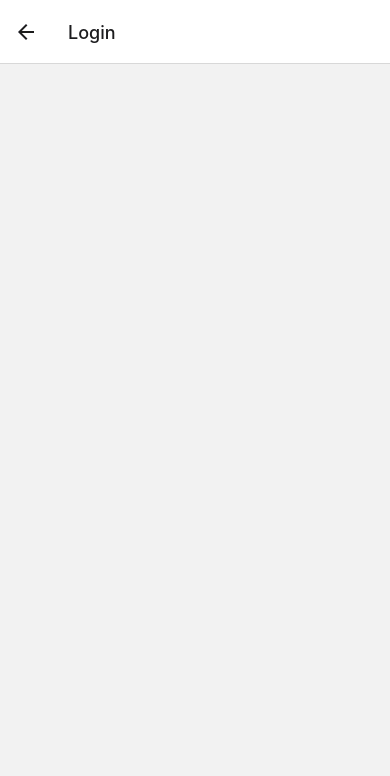
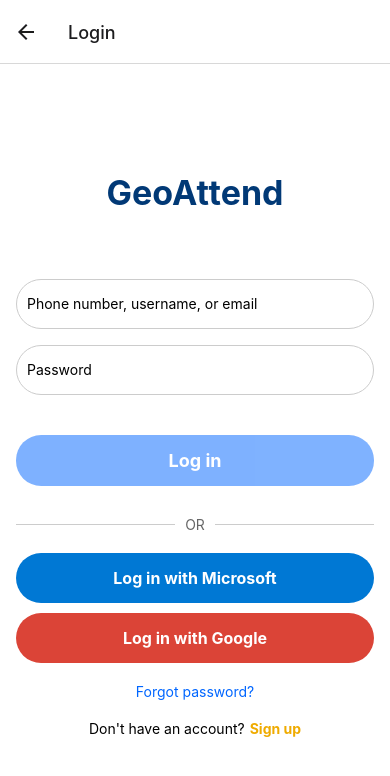
Before and after one commit to ThuNguyen-198/GeoAttend, a React Native app: screen /Login in a window 390 px wide. Shown: the top 776 px of the page. Built offline with nearby package versions, Linux system fonts and the light colour scheme.

Commit message:
add login and register screen

```diff
--- a/Components/LoginScreen.js
+++ b/Components/LoginScreen.js
@@ -1 +1,201 @@
-export default function LoginScreen() {}
+import React, { useState } from "react";
+import {
+  View,
+  Text,
+  TextInput,
+  StyleSheet,
+  Alert,
+  TouchableWithoutFeedback,
+  Keyboard,
+  TouchableOpacity,
+} from "react-native";
+
+const LoginScreen = ({ navigation }) => {
+  const [email, setEmail] = useState("");
+  const [password, setPassword] = useState("");
+
+  const isFormValid = email && password;
+  const handleLogin = () => {
+    if (isFormValid) {
+      Alert.alert("Login Successful", `Welcome, ${email}`);
+    } else {
+      Alert.alert("Error", "Please enter both email and password");
+    }
+  };
+
+  const handleMicrosoftLogin = () => {
+    Alert.alert("Login with Microsoft", "Microsoft login functionality");
+  };
+
+  const handleGoogleLogin = () => {
+    Alert.alert("Login with Google", "Google login functionality");
+  };
+
+  return (
+    <TouchableWithoutFeedback onPress={() => Keyboard.dismiss()}>
+      <View style={styles.container}>
+        <Text style={styles.title}>GeoAttend</Text>
+
+        <TextInput
+          style={styles.input}
+          placeholder="Phone number, username, or email"
+          keyboardType="email-address"
+          value={email}
+          onChangeText={setEmail}
+        />
+
+        <TextInput
+          style={styles.input}
+          placeholder="Password"
+          secureTextEntry
+          value={password}
+          onChangeText={setPassword}
+        />
+
+        <TouchableOpacity
+          style={[styles.button, isFormValid ? null : styles.buttonDisabled]}
+          onPress={handleLogin}
+          disabled={!isFormValid}
+        >
+          <Text style={styles.buttonText}>Log in</Text>
+        </TouchableOpacity>
+
+        {/* Line separator with "OR" */}
+        <View style={styles.separatorContainer}>
+          <View style={styles.line} />
+          <Text style={styles.orText}>OR</Text>
+          <View style={styles.line} />
+        </View>
+
+        {/* Microsoft login button */}
+        <TouchableOpacity
+          style={styles.microsoftButton}
+          onPress={handleMicrosoftLogin}
+        >
+          <Text style={styles.microsoftButtonText}>Log in with Microsoft</Text>
+        </TouchableOpacity>
+
+        {/* Google login button */}
+        <TouchableOpacity
+          style={styles.googleButton}
+          onPress={handleGoogleLogin}
+        >
+          <Text style={styles.googleButtonText}>Log in with Google</Text>
+        </TouchableOpacity>
+
+        <TouchableOpacity onPress={() => navigation.navigate("ForgotPassword")}>
+          <Text style={styles.forgotPasswordText}>Forgot password?</Text>
+        </TouchableOpacity>
+
+        <View style={styles.signupContainer}>
+          <Text>Don't have an account?</Text>
+          <Text
+            style={styles.signupText}
+            onPress={() => navigation.navigate("Register")}
+          >
+            Sign up
+          </Text>
+        </View>
+      </View>
+    </TouchableWithoutFeedback>
+  );
+};
+
+const styles = StyleSheet.create({
+  container: {
+    flex: 1,
+    justifyContent: "center",
+    padding: 16,
+    backgroundColor: "#fff",
+  },
+  title: {
+    fontSize: 34,
+    fontWeight: "bold",
+    marginBottom: 66,
+    textAlign: "center",
+    color: "#013976",
+  },
+  input: {
+    height: 50,
+    borderColor: "#ccc",
+    borderWidth: 1,
+    marginBottom: 16,
+    paddingHorizontal: 10,
+    borderRadius: 25,
+  },
+  button: {
+    backgroundColor: "#0066FF",
+    paddingVertical: 15,
+    borderRadius: 25,
+    marginBottom: 10,
+    marginTop: 24,
+    alignItems: "center",
+  },
+  buttonText: {
+    color: "white",
+    fontSize: 18,
+    fontWeight: "bold",
+  },
+  buttonDisabled: {
+    backgroundColor: "#0066FF",
+    opacity: 0.5,
+  },
+  // Line separator styles
+  separatorContainer: {
+    flexDirection: "row",
+    alignItems: "center",
+    marginVertical: 20,
+  },
+  line: {
+    flex: 1,
+    height: 1,
+    backgroundColor: "#ccc",
+  },
+  orText: {
+    marginHorizontal: 10,
+    fontSize: 14,
+    color: "#666",
+  },
+
+  microsoftButton: {
+    backgroundColor: "#0078D4",
+    paddingVertical: 15,
+    borderRadius: 25,
+    marginBottom: 10,
+    alignItems: "center",
+  },
+  microsoftButtonText: {
+    color: "white",
+    fontSize: 16,
+    fontWeight: "bold",
+  },
+
+  googleButton: {
+    backgroundColor: "#DB4437",
+    paddingVertical: 15,
+    borderRadius: 25,
+    marginBottom: 20,
+    alignItems: "center",
+  },
+  googleButtonText: {
+    color: "white",
+    fontSize: 16,
+    fontWeight: "bold",
+  },
+  forgotPasswordText: {
+    color: "#0066FF",
+    textAlign: "center",
+    marginBottom: 20,
+  },
+  signupContainer: {
+    flexDirection: "row",
+    justifyContent: "center",
+  },
+  signupText: {
+    color: "#EFAB00",
+    marginLeft: 5,
+    fontWeight: "bold",
+  },
+});
+
+export default LoginScreen;
--- a/Components/RegisterScreen.js
+++ b/Components/RegisterScreen.js
@@ -1 +1,129 @@
-export default function RegisterScreen() {}
+import React, { useState } from "react";
+import {
+  View,
+  Text,
+  TextInput,
+  StyleSheet,
+  Alert,
+  TouchableWithoutFeedback,
+  Keyboard,
+  TouchableOpacity,
+} from "react-native";
+
+const RegisterScreen = ({ navigation }) => {
+  const [name, setName] = useState("");
+  const [email, setEmail] = useState("");
+  const [password, setPassword] = useState("");
+
+  const isFormValid = name && email && password;
+
+  const handleRegister = () => {
+    if (isFormValid) {
+      Alert.alert("Registration Successful", `Welcome, ${name}`);
+    } else {
+      Alert.alert("Error", "Please fill out all fields");
+    }
+  };
+
+  return (
+    <TouchableWithoutFeedback onPress={() => Keyboard.dismiss()}>
+      <View style={styles.container}>
+        <Text style={styles.title}>GeoAttend</Text>
+
+        <TextInput
+          style={styles.input}
+          placeholder="Name"
+          value={name}
+          onChangeText={setName}
+        />
+
+        <TextInput
+          style={styles.input}
+          placeholder="Email"
+          keyboardType="email-address"
+          value={email}
+          onChangeText={setEmail}
+        />
+
+        <TextInput
+          style={styles.input}
+          placeholder="Password"
+          secureTextEntry
+          value={password}
+          onChangeText={setPassword}
+        />
+
+        <TouchableOpacity
+          style={[styles.button, isFormValid ? null : styles.buttonDisabled]}
+          onPress={handleRegister}
+          disabled={!isFormValid}
+        >
+          <Text style={styles.buttonText}>Register</Text>
+        </TouchableOpacity>
+
+        <View style={styles.loginContainer}>
+          <Text>Already have an account?</Text>
+          <Text
+            style={styles.loginText}
+            onPress={() => navigation.navigate("Login")}
+          >
+            Log in
+          </Text>
+        </View>
+      </View>
+    </TouchableWithoutFeedback>
+  );
+};
+
+const styles = StyleSheet.create({
+  container: {
+    flex: 1,
+    justifyContent: "center",
+    padding: 16,
+    backgroundColor: "#fff",
+  },
+  title: {
+    fontSize: 34,
+    fontWeight: "bold",
+    marginBottom: 66,
+    textAlign: "center",
+    color: "#013976",
+  },
+  input: {
+    height: 50,
+    borderColor: "#ccc",
+    borderWidth: 1,
+    marginBottom: 16,
+    paddingHorizontal: 10,
+    borderRadius: 25,
+  },
+  loginContainer: {
+    marginTop: 20,
+    flexDirection: "row",
+    justifyContent: "center",
+  },
+  button: {
+    backgroundColor: "#0066FF",
+    paddingVertical: 15,
+    borderRadius: 25,
+    marginBottom: 10,
+    marginTop: 24,
+    alignItems: "center",
+  },
+  buttonText: {
+    color: "white",
+    fontSize: 18,
+    fontWeight: "bold",
+  },
+  buttonDisabled: {
+    backgroundColor: "#0066FF",
+    opacity: 0.5,
+  },
+  loginText: {
+    color: "#EFAB00",
+    marginLeft: 5,
+    fontWeight: "bold",
+  },
+});
+
+export default RegisterScreen;
--- a/package.json
+++ b/package.json
@@ -14,8 +14,10 @@
     "@react-navigation/native-stack": "^6.11.0",
     "expo": "~51.0.28",
     "expo-status-bar": "~1.12.1",
+    "formik": "^2.4.6",
     "react": "18.2.0",
-    "react-native": "0.74.5"
+    "react-native": "0.74.5",
+    "yup": "^1.4.0"
   },
   "devDependencies": {
     "@babel/core": "^7.20.0"
```
Also changed, not shown: 1 other file (tests, documents, lock files or other folders).
